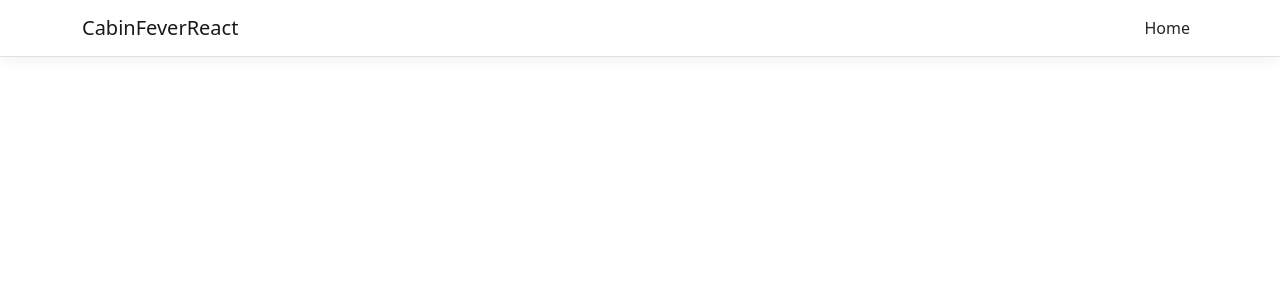
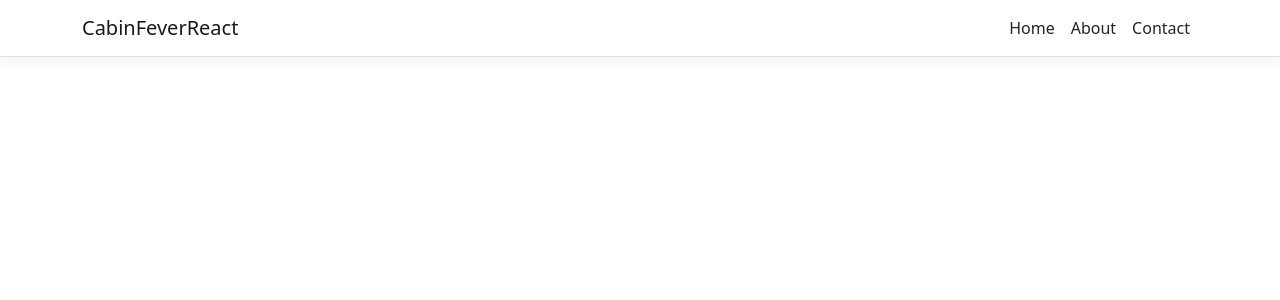
Before and after one commit to gaukje/CabinFeverReact, a React (Create React App) app in the folder CabinFeverReact/ClientApp/: page /about in a window 1280 px wide. Shown: the top 300 px of the page. Built offline with nearby package versions, Linux system fonts and the light colour scheme.

Commit message:
Lagt til about og contact side uten innhold

```diff
--- a/CabinFeverReact/ClientApp/src/App.js
+++ b/CabinFeverReact/ClientApp/src/App.js
@@ -3,6 +3,8 @@ import React from 'react';
 import { Routes, Route } from 'react-router-dom';
 import NavMenu from './components/NavMenu';
 import Home from './components/Home';
+import About from './components/About';
+import Contact from './components/Contact';
 import './custom.css';
 
 const App = () => {
@@ -11,6 +13,8 @@ const App = () => {
             <NavMenu />
             <Routes>
                 <Route path="/" element={<Home />} />
+                <Route path="/about" element={<About />} />
+                <Route path="/contact" element={<Contact />} />
                 {/* Add more routes as needed */}
             </Routes>
         </div>
--- /dev/null
+++ b/CabinFeverReact/ClientApp/src/components/About.js
@@ -0,0 +1,12 @@
+// About.js
+import React from 'react';
+
+const About = () => {
+    return (
+        <div>
+            {/* Your About content */}
+        </div>
+    );
+};
+
+export default About;
--- /dev/null
+++ b/CabinFeverReact/ClientApp/src/components/Contact.js
@@ -0,0 +1,12 @@
+// Contact.js
+import React from 'react';
+
+const Contact = () => {
+    return (
+        <div>
+            {/* Your Contact content */}
+        </div>
+    );
+};
+
+export default Contact;
--- a/CabinFeverReact/ClientApp/src/components/NavMenu.js
+++ b/CabinFeverReact/ClientApp/src/components/NavMenu.js
@@ -33,6 +33,12 @@ class NavMenu extends Component {
                             <NavItem>
                                 <NavLink tag={Link} className="text-dark" to="/">Home</NavLink>
                             </NavItem>
+                            <NavItem>
+                                <NavLink tag={Link} className="text-dark" to="/about">About</NavLink>
+                            </NavItem>
+                            <NavItem>
+                                <NavLink tag={Link} className="text-dark" to="/contact">Contact</NavLink>
+                            </NavItem>
                         </ul>
                     </Collapse>
                 </Navbar>
```
